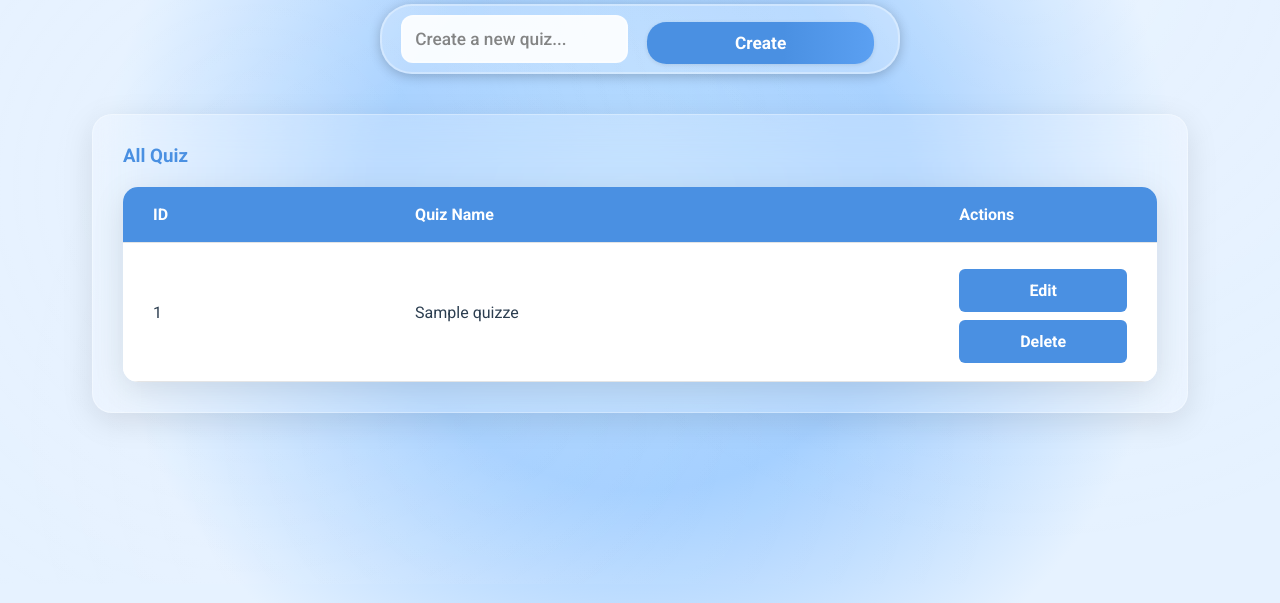
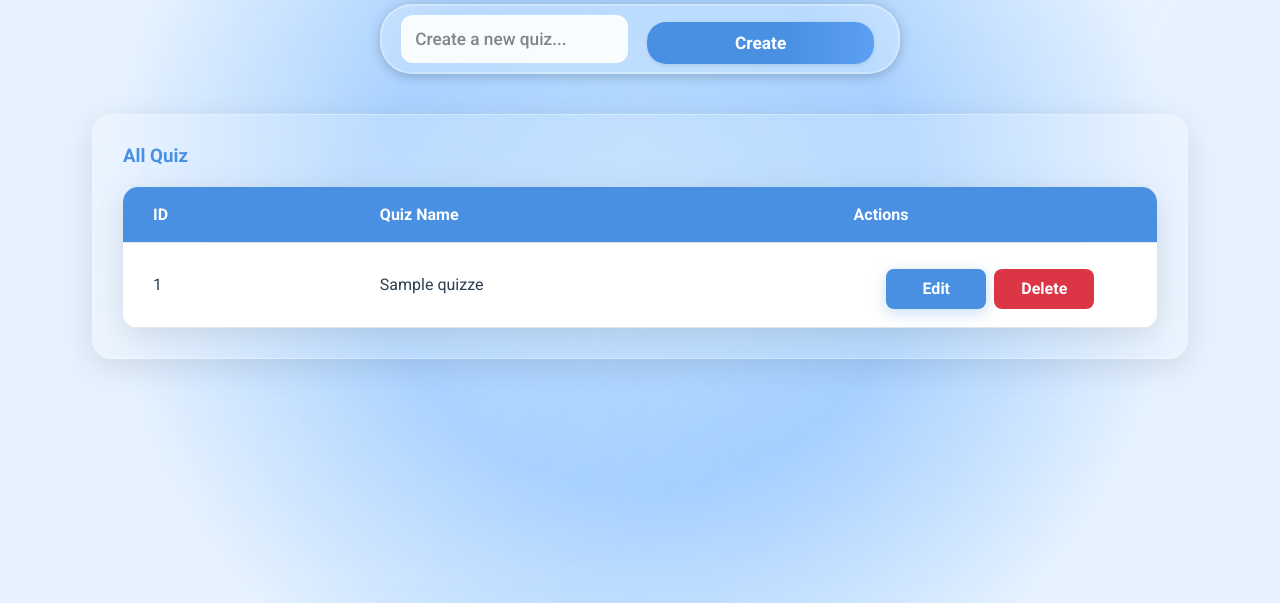
Before and after one commit to Yonko-luffy/Quantify, a Flask app: page /quiz_management in a window 1280 px wide. Shown: the part 216-819 px from the top of the page. Run offline with Flask 3, Linux system fonts and the light colour scheme; a user stored in the database is signed in; tables that the repository leaves empty hold one stand-in row (values such as "Sample post"); parts of the project's set-up code (start-up, migrations or seed data) failed here and were passed over.

Commit message:
edited the button layout

```diff
--- a/static/css/admin.css
+++ b/static/css/admin.css
@@ -14,6 +14,64 @@
   gap: 8px;
   margin: 0;
   flex-shrink: 0;
+}
+
+/* Action buttons for quiz management table */
+.action-buttons {
+  display: flex;
+  gap: 0.5rem;
+  justify-content: center;
+  align-items: center;
+  flex-wrap: nowrap;
+}
+.action-buttons form {
+  margin: 0;
+  display: inline-flex;
+}
+.action-buttons a,
+.action-buttons button {
+  padding: 10px 20px !important;
+  font-size: 16px !important;
+  min-width: 100px !important;
+  max-width: 100px !important;
+  width: 100px !important;
+  box-sizing: border-box !important;
+  border-radius: 8px !important;
+  border: none !important;
+  font-weight: 600 !important;
+  text-decoration: none !important;
+  text-align: center !important;
+  display: inline-flex !important;
+  align-items: center !important;
+  justify-content: center !important;
+  transition: all 0.3s ease !important;
+  cursor: pointer !important;
+  height: auto !important;
+  line-height: 1.2 !important;
+  white-space: nowrap !important;
+}
+
+/* Ensure primary buttons (Edit) get proper styling */
+.action-buttons .btn-primary {
+  background: var(--accent) !important;
+  color: white !important;
+  box-shadow: 0 4px 15px rgba(74, 144, 226, 0.3) !important;
+}
+
+.action-buttons .btn-primary:hover {
+  background: var(--hover) !important;
+  transform: translateY(-1px) !important;
+  box-shadow: 0 6px 20px rgba(74, 144, 226, 0.4) !important;
+}
+
+/* Ensure danger buttons (Delete) get proper styling */
+.action-buttons .btn-danger {
+  background-color: #dc3545 !important;
+  color: white !important;
+}
+
+.action-buttons .btn-danger:hover {
+  background-color: #c82333 !important;
 }
 /* ========== ADMIN PANEL STYLES ========== */
 .admin-panel {
--- a/templates/Quiz_management.html
+++ b/templates/Quiz_management.html
@@ -45,10 +45,12 @@
             <td>{{ quiz.id }}</td>
             <td>{{ quiz.name }}</td>
             <td>
-              <a href="{{ url_for('edit_quiz', quiz_id=quiz.id) }}" class="btn btn-edit">Edit</a>
-              <form class="d-inline" action="{{ url_for('delete_quiz', quiz_id=quiz.id) }}" method="post" style="display:inline;">
-                <button type="submit" class="btn btn-delete" onclick="return confirm('Are you sure you want to delete this quiz?');">Delete</button>
-              </form>
+              <div class="action-buttons">
+                <a href="{{ url_for('edit_quiz', quiz_id=quiz.id) }}" class="btn btn-primary btn-small">Edit</a>
+                <form style="margin: 0;" action="{{ url_for('delete_quiz', quiz_id=quiz.id) }}" method="post">
+                  <button type="submit" class="btn btn-danger btn-small" onclick="return confirm('Are you sure you want to delete this quiz?');">Delete</button>
+                </form>
+              </div>
             </td>
           </tr>
           {% endfor %}
```
